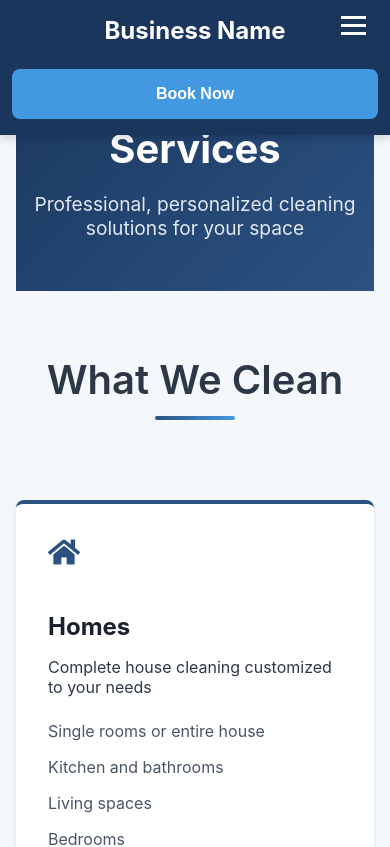
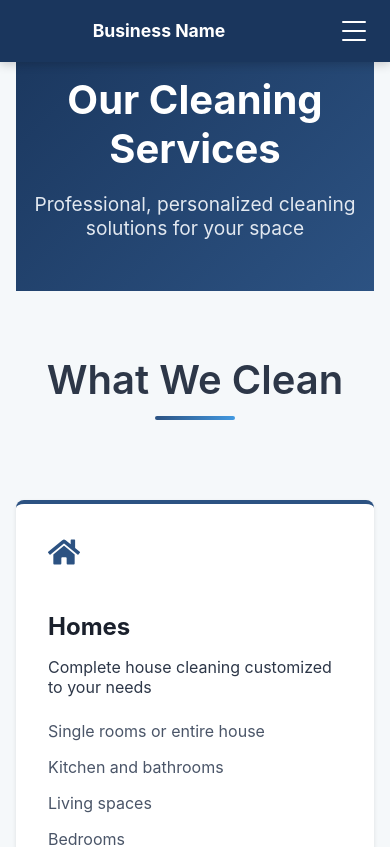
Before and after one commit to ItsAl3xx/Website_For_Cleaning_Business, a React (Create React App) app in the folder frontend/: page /services in a window 390 px wide. Shown: the top 847 px of the page. Built offline with nearby package versions, Linux system fonts and the light colour scheme.

Commit message:
Fixed website nacbar when viewing it with phone

```diff
--- a/frontend/src/home-page/App.css
+++ b/frontend/src/home-page/App.css
@@ -971,60 +971,49 @@ body {
   border: none;
   padding: 0.5rem;
   cursor: pointer;
+  z-index: 1001;
+  -webkit-appearance: none;
+  appearance: none;
+  margin: 0;
+}
+
+.hamburger {
+  width: 24px;
+  height: 20px;
+  position: relative;
+  display: flex;
+  flex-direction: column;
+  justify-content: space-between;
+  background: transparent;
+}
+
+.hamburger span {
+  display: block;
+  width: 100%;
+  height: 2px;
+  background-color: white;
+  transition: all 0.3s ease-in-out;
+  border-radius: 2px;
+}
+
+.hamburger.active span:nth-child(1) {
+  transform: translateY(9px) rotate(45deg);
+}
+
+.hamburger.active span:nth-child(2) {
+  opacity: 0;
+}
+
+.hamburger.active span:nth-child(3) {
+  transform: translateY(-9px) rotate(-45deg);
 }
 
 @media (max-width: 768px) {
   .mobile-menu-button {
-    display: block;
-    position: absolute;
-    right: 1rem;
-    top: 1rem;
-  }
-
-  .hamburger {
-    display: block;
-    width: 25px;
-    height: 3px;
-    background: white;
-    position: relative;
-  }
-
-  .hamburger::before,
-  .hamburger::after {
-    content: '';
-    position: absolute;
-    width: 100%;
-    height: 100%;
-    background: white;
-    left: 0;
-  }
-
-  .hamburger::before {
-    top: -8px;
-  }
-
-  .hamburger::after {
-    bottom: -8px;
-  }
-
-  .nav {
-    display: none;
-    width: 100%;
-    padding: 1rem 0;
-  }
-
-  .nav.nav-open {
     display: flex;
-    flex-direction: column;
-    gap: 1rem;
-    background: #1a365d;
-  }
-
-  .nav a {
-    display: block;
-    padding: 0.5rem 0;
-    margin: 0;
-    text-align: center;
+    align-items: center;
+    justify-content: center;
+    background: transparent;
   }
 }
 
@@ -1645,3 +1634,224 @@ body {
     font-size: 0.9rem;
   }
 }
+
+/* Existing header styles remain the same */
+.header {
+  display: flex;
+  justify-content: space-between;
+  align-items: center;
+  padding: 1rem 5%;
+  background-color: #1a365d;
+  box-shadow: 0 2px 10px rgba(0, 0, 0, 0.2);
+  position: fixed;
+  width: 90%;
+  top: 0;
+  z-index: 1000;
+}
+
+/* Mobile menu button styles */
+.mobile-menu-button {
+  display: none;
+  background: none;
+  border: none;
+  padding: 0.5rem;
+  cursor: pointer;
+  z-index: 1001;
+}
+
+.hamburger {
+  width: 24px;
+  height: 20px;
+  position: relative;
+  display: flex;
+  flex-direction: column;
+  justify-content: space-between;
+}
+
+.hamburger span {
+  display: block;
+  width: 100%;
+  height: 2px;
+  background-color: white;
+  transition: all 0.3s ease-in-out;
+}
+
+.hamburger.active span:nth-child(1) {
+  transform: translateY(9px) rotate(45deg);
+}
+
+.hamburger.active span:nth-child(2) {
+  opacity: 0;
+}
+
+.hamburger.active span:nth-child(3) {
+  transform: translateY(-9px) rotate(-45deg);
+}
+
+/* Mobile book now button (only shows in mobile menu) */
+.mobile-book-now {
+  display: none;
+}
+
+/* Desktop only elements */
+.desktop-only {
+  display: block;
+}
+
+/* Mobile styles */
+@media (max-width: 768px) {
+  .header {
+    padding: 1rem 1.5rem;
+    width: calc(100% - 3rem);
+  }
+
+  .mobile-menu-button {
+    display: block;
+  }
+
+  .nav {
+    position: fixed;
+    top: 0;
+    right: -100%;
+    width: 75%;
+    height: 100vh;
+    background-color: #1a365d;
+    padding: 5rem 2rem 2rem;
+    transition: right 0.3s ease-in-out;
+    display: flex;
+    flex-direction: column;
+    gap: 1.5rem;
+    box-shadow: -2px 0 10px rgba(0, 0, 0, 0.1);
+  }
+
+  .nav.nav-open {
+    right: 0;
+  }
+
+  .nav a {
+    font-size: 1.1rem;
+    padding: 0.5rem 0;
+    border-bottom: 1px solid rgba(255, 255, 255, 0.1);
+    margin: 0;
+  }
+
+  .nav a:last-child {
+    border-bottom: none;
+  }
+
+  .mobile-book-now {
+    display: block;
+    background-color: #4299e1;
+    color: white;
+    border: none;
+    padding: 0.8rem 1.5rem;
+    border-radius: 8px;
+    font-weight: 600;
+    cursor: pointer;
+    margin-top: 1rem;
+    width: 100%;
+  }
+
+  .desktop-only {
+    display: none;
+  }
+
+  /* Optional: Add overlay when mobile menu is open */
+  .nav-open::before {
+    content: '';
+    position: fixed;
+    top: 0;
+    left: 0;
+    width: 100%;
+    height: 100%;
+    background-color: rgba(0, 0, 0, 0.5);
+    z-index: -1;
+  }
+}
+
+/* iPhone-specific adjustments */
+@media (max-width: 390px) {
+  .header {
+    padding: 0.8rem 1rem;
+    width: calc(100% - 2rem);
+  }
+
+  .logo {
+    font-size: 1.4rem;
+  }
+
+  .nav {
+    width: 85%;
+    padding: 4rem 1.5rem 1.5rem;
+  }
+}
+
+/* Update header styles */
+.header {
+  display: flex;
+  justify-content: space-between;
+  align-items: center;
+  padding: 1rem 5%;
+  background-color: #1a365d;
+  box-shadow: 0 2px 10px rgba(0, 0, 0, 0.2);
+  position: fixed;
+  width: 90%;
+  top: 0;
+  z-index: 1000;
+}
+
+/* Mobile specific styles */
+@media (max-width: 768px) {
+  .header {
+    padding: 1rem 1.5rem;
+    width: calc(100% - 3rem);
+    flex-wrap: nowrap; /* Prevent wrapping */
+  }
+
+  .logo {
+    flex: 1; /* Take up available space */
+    font-size: 1.2rem; /* Slightly smaller on mobile */
+  }
+
+  .mobile-menu-button {
+    display: flex;
+    align-items: center;
+    justify-content: center;
+    background: transparent;
+    margin-left: 1rem; /* Space between logo and button */
+    padding: 0.5rem;
+    order: 2; /* Ensure it's after the logo */
+  }
+
+  .nav {
+    position: fixed;
+    top: 0;
+    right: -100%;
+    width: 75%;
+    height: 100vh;
+    background-color: #1a365d;
+    padding: 5rem 2rem 2rem;
+    transition: right 0.3s ease-in-out;
+    display: flex;
+    flex-direction: column;
+    gap: 1.5rem;
+    box-shadow: -2px 0 10px rgba(0, 0, 0, 0.1);
+  }
+
+  /* Hide desktop book now button on mobile */
+  .desktop-only {
+    display: none;
+  }
+}
+
+/* iPhone-specific adjustments */
+@media (max-width: 390px) {
+  .header {
+    padding: 0.8rem 1rem;
+    width: calc(100% - 2rem);
+  }
+
+  .logo {
+    font-size: 1.1rem;
+  }
+}
--- a/frontend/src/home-page/App.js
+++ b/frontend/src/home-page/App.js
@@ -484,6 +484,11 @@ const PricingGuide = () => (
 function App() {
   const [isMobileMenuOpen, setIsMobileMenuOpen] = useState(false);
 
+  // Close mobile menu when clicking a link
+  const handleMobileNavClick = () => {
+    setIsMobileMenuOpen(false);
+  };
+
   return (
     <div className="App">
       <header className="header">
@@ -491,17 +496,23 @@ function App() {
         <button
           className="mobile-menu-button"
           onClick={() => setIsMobileMenuOpen(!isMobileMenuOpen)}
+          aria-label="Toggle menu"
         >
-          <span className="hamburger"></span>
+          <div className={`hamburger ${isMobileMenuOpen ? 'active' : ''}`}>
+            <span></span>
+            <span></span>
+            <span></span>
+          </div>
         </button>
         <nav className={`nav ${isMobileMenuOpen ? 'nav-open' : ''}`}>
-          <Link to="/">Home</Link>
-          <Link to="/services">Services</Link>
-          <Link to="/about">About</Link>
-          <a href="#gallery">Gallery</a>
-          <Link to="/contact">Contact</Link>
+          <Link to="/" onClick={handleMobileNavClick}>Home</Link>
+          <Link to="/services" onClick={handleMobileNavClick}>Services</Link>
+          <Link to="/about" onClick={handleMobileNavClick}>About</Link>
+          <a href="#gallery" onClick={handleMobileNavClick}>Gallery</a>
+          <Link to="/contact" onClick={handleMobileNavClick}>Contact</Link>
+          <button className="mobile-book-now">Book Now</button>
         </nav>
-        <button className="book-now">Book Now</button>
+        <button className="book-now desktop-only">Book Now</button>
       </header>
 
       <Routes>
```
